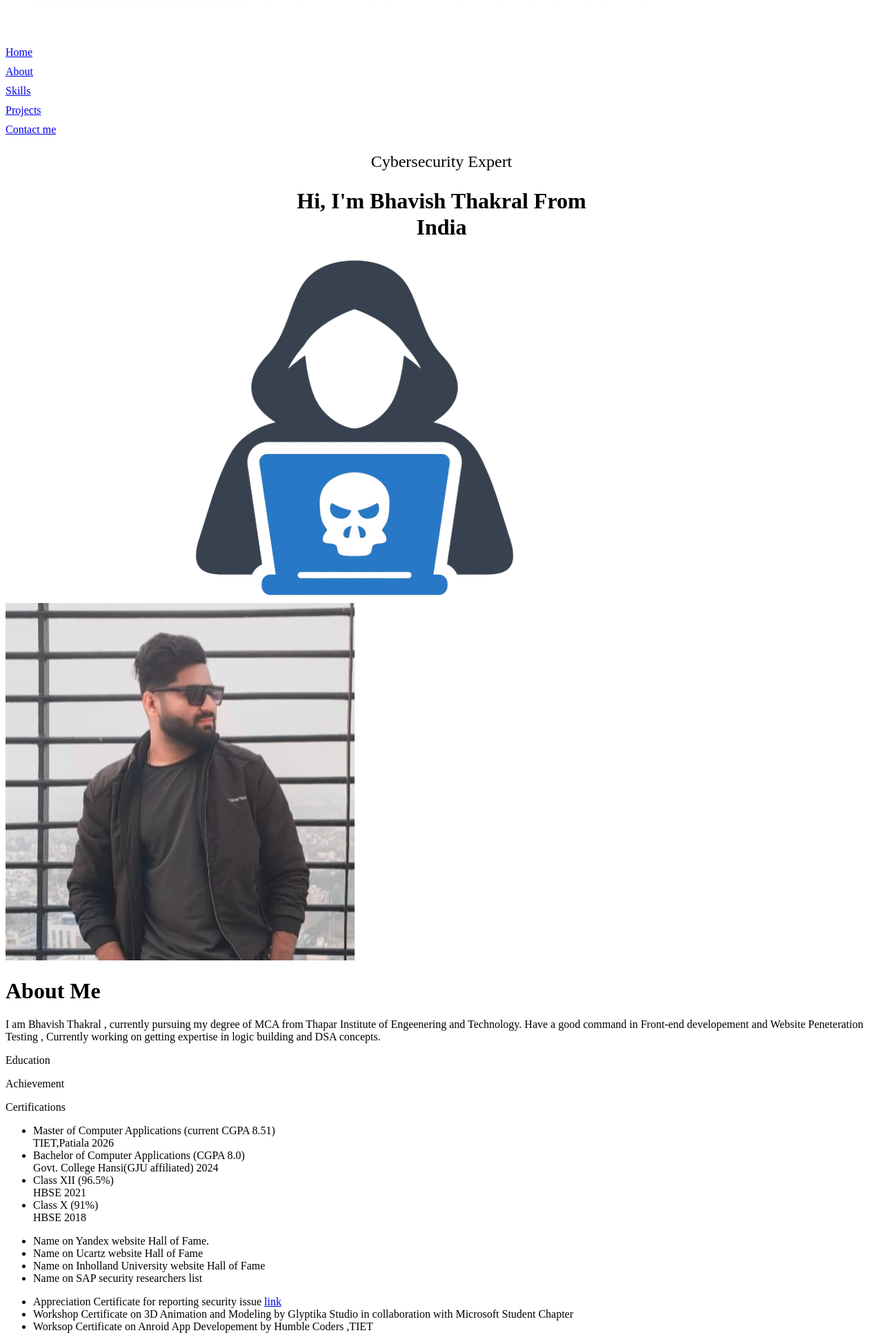
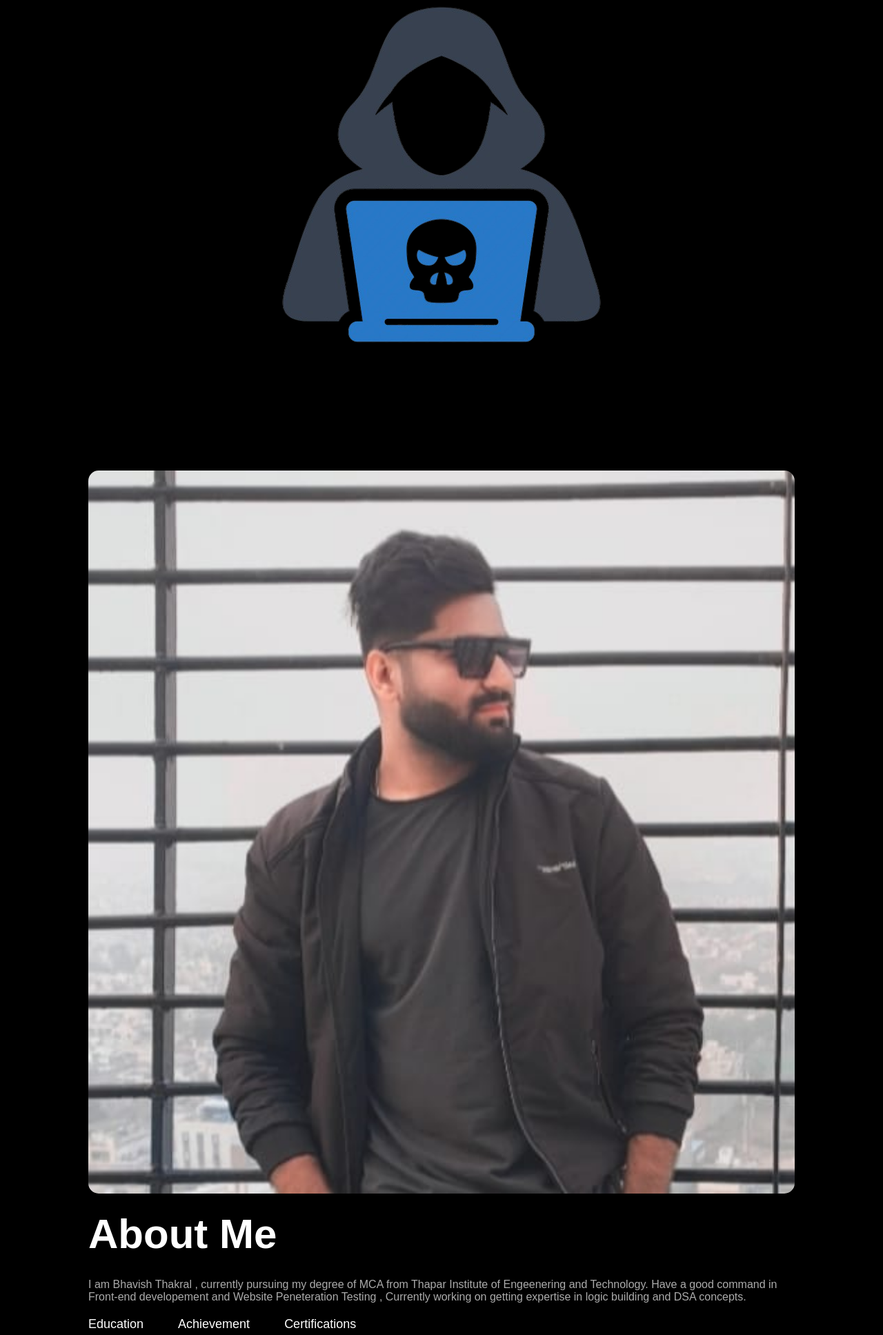
Before and after one commit to bhavish1232/Portfolio_Website, a plain HTML site: page index.html in a window 1280 px wide. Shown: the part 218-2153 px from the top of the page at 69% size. Drawn offline with Linux system fonts and the light colour scheme.

Commit message:
updated frontend files

```diff
--- a/style.css
+++ b/style.css
@@ -1,3 +1,217 @@
+*{
+    margin: 0;
+    padding: 0;
+    font-family: 'Poppins' , sans-serif;
+    box-sizing: border-box;
+}
+
+body{
+    background: black ;
+    color: #fff;
+
+}
+#header{
+    margin-top: 10px;
+    width: 100%;
+    height: 100vh;
+    background-size: cover;
+    background-position: center;
+}
+.container{
+    padding: 10px 10% ;
+}
+.header-img{
+    position: relative;
+    padding-left: 190px;
+    padding-top: 190px;
+}
+.header-text-img{
+    display: flex;
+}
+
+nav{
+    display: flex;
+    align-items: center;
+    justify-content: space-between;
+    flex-wrap: wrap;
+}
+nav img{
+    width: 170px;
+
+}
+nav ul li{
+
+    display:inline-block;
+    list-style: none;
+    margin: 10px 20px;
+}
+nav ul li a {
+    text-decoration: none;
+    color: #fff;
+    font-size: 18px;
+    position: relative;
+}
+nav ul li a::after {
+    content: '';
+    width: 0;
+    height: 3px;
+    background: #ff004f;
+    position: absolute;
+    left: 0;
+    bottom: -4px;
+    transition: 0.5s;
+}
+
+nav ul li a:hover::after{
+    width: 100%;
+}
+.header-text{
+    margin-top: 20%;
+    font-size: 30px;
+}
+.header-text h1{
+    margin-top: 20px;
+    font-size: 60px;
+}
+.header-text h1 span{
+    color: #ff004f;
+}
+
+/* about */
+#about{
+    padding: 80px 0;
+    color: #ababab;
+}
+.row{
+    display: flex;
+    justify-content: space-between;
+    flex-wrap: wrap;
+}
+.tab-contents a{
+    text-decoration: none;
+    color: white;
+}
+.about-col1{
+    flex-basis: 35%;
+}
+.about-col1 img{
+    width: 100%;
+    border-radius: 15px;
+}
+.about-col2{
+    width: 60%;
+
+}
+.summary{
+    margin-top: 30px;
+}
+.subtitle{
+    font-size: 60px;
+    font-weight: 600;
+    color: #ffff;
+}
+.tab-title{
+    display: flex;
+    margin: 20px 0 40px;
+}
+
+.tab-links{
+    margin-right: 50px;
+    font-size: 18px;
+    font-weight: 500;
+    cursor: pointer;
+    color: #fff;
+    position: relative;
+}
+.tab-links::after{
+    content:'';
+    width: 0;
+    height: 3px;
+    background-color: #ff004f;
+    left:0;
+    position: absolute;
+    bottom: -8px;
+    transition: 0.5s;
+}
+.tab-links.active-link::after{
+    width: 70%;
+
+}
+
+.tab-contents ul li{
+
+    margin: 10px 0;
+
+}
+.tab-contains ul li span{
+    color: #b5476b;
+}
+.tab-contents{
+    display: none;
+}
+
+.tab-contents.active-tab{
+    display: block;
+}
+/* services */
+
+#skills{
+    padding: 30px 0;
+}
+.skill-list{
+    display: grid;
+    grid-template-columns: repeat(auto-fit,minmax(350px,1fr));
+    grid-template-rows: 390px 390px 390px;
+    grid-gap: 40px;
+    margin-top: 100px;
+}
+
+
+.skill-list img{
+    width: 200px;
+}
+
+
+.skill-list div {
+    position: relative;
+    width: 300px;
+    overflow: hidden;
+    border-radius: 10px;
+    transition: transform 0.3s ease, box-shadow 0.5s ease;
+  }
+
+.skill-list div img {
+    width: 100%;
+  display: block;
+  transition: transform 0.3s ease, box-shadow 0.5s ease;
+  }
+  .inner-text {
+    position: absolute;
+    top: 0;
+    left: 0;
+    width: 100%;
+    display: flex;
+    align-items: center;
+    justify-content: center;
+    color: white;
+    font-size: 20px;
+    background: rgba(0, 0, 0, 0.5);
+    opacity: 0;
+    transition: opacity 0.3s ease;
+    text-align: center;
+    padding: 10px;
+    box-sizing: border-box;
+  }
+
+
+  .skill-list div:hover  {
+    transform: scale(1.05);
+    box-shadow: 0 10px 40px rgba(255, 255, 255, 0.5);
+  }
+  .skill-list div:hover .inner-text {
+    opacity: 1;
+  }
+
 /* Base styles for mobile-first approach */
 body {
   font-size: 16px;
```
